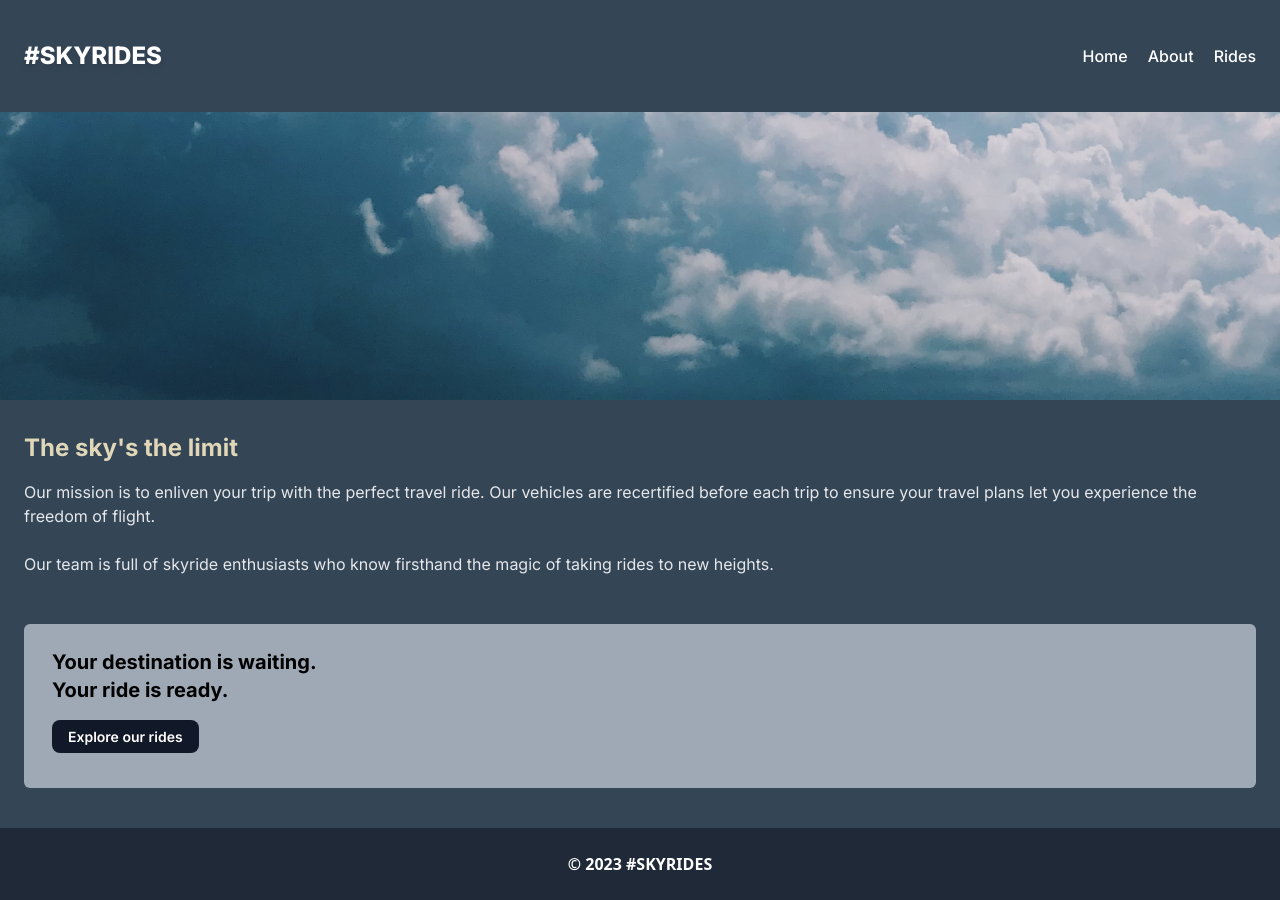
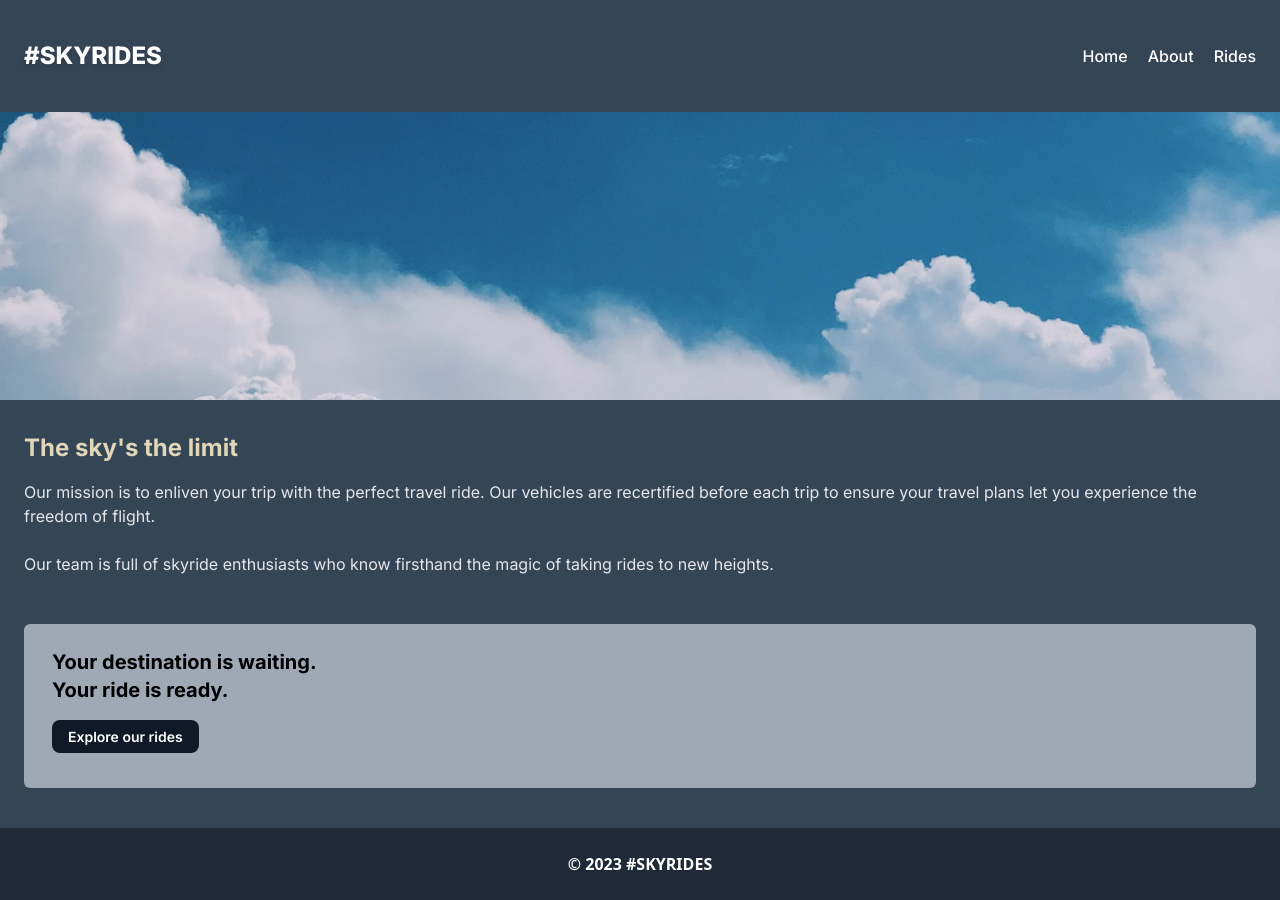
Before and after one commit to priegelsdev/sky-rides, a React (Vite) app: page /about in a window 1280 px wide. Built offline with nearby package versions, Linux system fonts and the light colour scheme; what miragejs would draw is missing.

Commit message:
change about picture

```diff
--- a/src/pages/About.tsx
+++ b/src/pages/About.tsx
@@ -10,7 +10,7 @@ export default function About() {
     <>
       {/* change height once page fills up*/}
       <div className="bg-primary font-inter flex flex-col">
-        <img className="max-h-72 object-cover object-bottom" src={aboutImg} />
+        <img className="max-h-72 object-cover object-center" src={aboutImg} />
         <h1 className="font-bold text-accent text-2xl px-6 mt-8 mb-4">
           The sky's the limit
         </h1>
```
